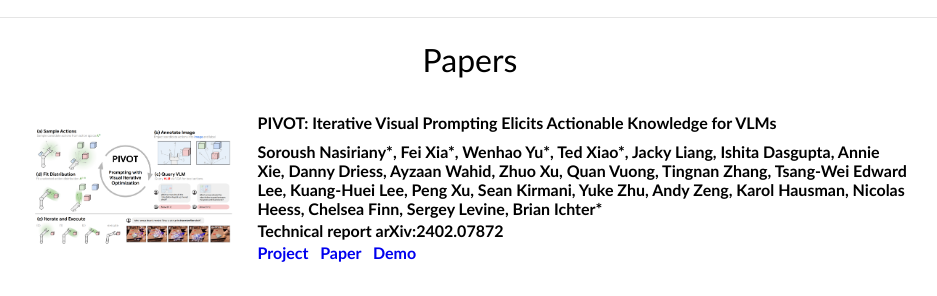
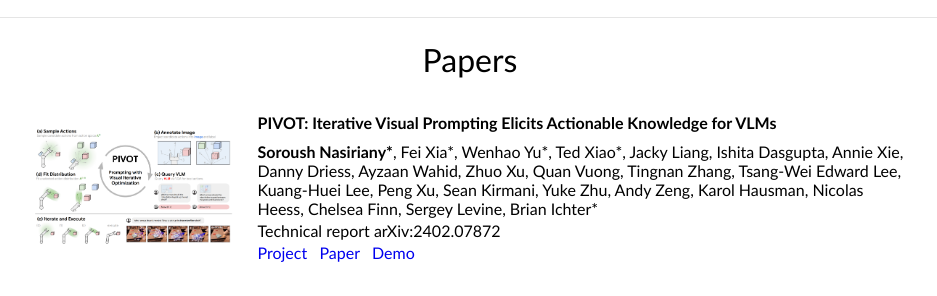
Before and after one commit to snasiriany/snasiriany.github.io, a plain HTML site: page index.html in a window 1280 px wide. Shown: the part 371-667 px from the top of the page, without its empty margins (170-1107 px from the left). Drawn offline with Linux system fonts and the light colour scheme; grey boxes are pictures that could not be loaded; some icons are missing.

Commit message:
Update index.html

```diff
--- a/index.html
+++ b/index.html
@@ -92,7 +92,7 @@
 					</div>
 
 					<div class="paper-line">
-						<b>Soroush Nasiriany*<b>, Fei Xia*, Wenhao Yu*, Ted Xiao*, Jacky Liang, Ishita Dasgupta, Annie Xie, Danny Driess, Ayzaan Wahid, Zhuo Xu, Quan Vuong, Tingnan Zhang, Tsang-Wei Edward Lee, Kuang-Huei Lee, Peng Xu, Sean Kirmani, Yuke Zhu, Andy Zeng, Karol Hausman, Nicolas Heess, Chelsea Finn, Sergey Levine, Brian Ichter*
+						<b>Soroush Nasiriany*</b>, Fei Xia*, Wenhao Yu*, Ted Xiao*, Jacky Liang, Ishita Dasgupta, Annie Xie, Danny Driess, Ayzaan Wahid, Zhuo Xu, Quan Vuong, Tingnan Zhang, Tsang-Wei Edward Lee, Kuang-Huei Lee, Peng Xu, Sean Kirmani, Yuke Zhu, Andy Zeng, Karol Hausman, Nicolas Heess, Chelsea Finn, Sergey Levine, Brian Ichter*
 					</div>
 
 					<div class="paper-line">
```
